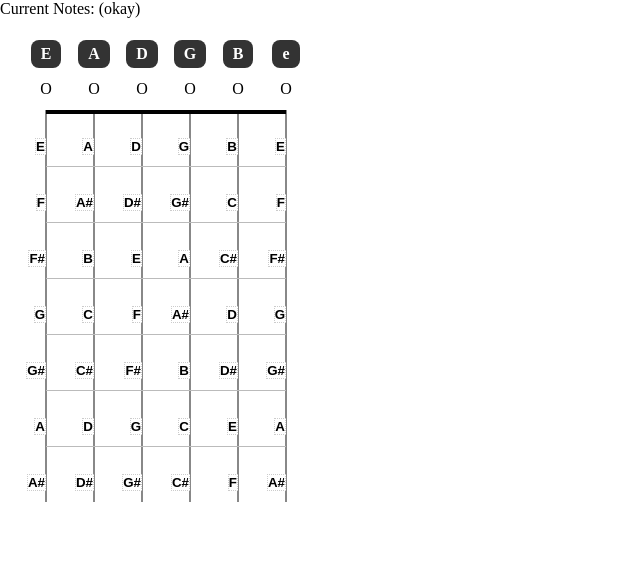
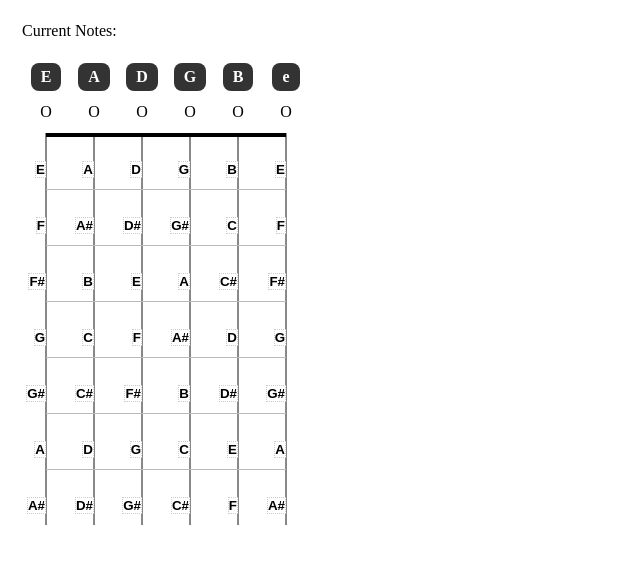
Before and after one commit to seangravener/fretboard-react, a React (Vite) app: page / in a window 1280 px wide. Shown: the top 564 px of the page, without its empty margins (0-640 px from the left). Built offline with nearby package versions, Linux system fonts and the light colour scheme.

Commit message:
Refactor with FretboardProvider and Fretboard

```diff
--- a/src/App.tsx
+++ b/src/App.tsx
@@ -1,20 +1,25 @@
 import { DEFAULT_TUNING, DEFAULT_FRETS } from "./features/fretboard/constants";
 import { useFretboard } from "./features/fretboard/hooks/useFretboard";
 import { FretboardDisplay } from "./features/fretboard/components/FretboardDisplay";
+import { FretboardProvider } from "./features/fretboard/contexts/FretboardProvider";
+import { Fretboard } from "./features/fretboard/components/Fretboard";
 
 export const App = () => {
-  const { fretboard, highlightFret } = useFretboard(
-    DEFAULT_TUNING,
-    DEFAULT_FRETS
-  );
+  // const { fretboard, highlightFret } = useFretboard(
+  //   DEFAULT_TUNING,
+  //   DEFAULT_FRETS
+  // );
 
   return (
-    <div>
-      <FretboardDisplay
-        fretboard={fretboard}
-        onFretClick={highlightFret}
-        options={{ displayNotes: true }}
-      />
-    </div>
+    <FretboardProvider>
+      <div>
+        <Fretboard />
+        {/* <FretboardDisplay
+          fretboard={fretboard}
+          onFretClick={highlightFret}
+          options={{ displayNotes: true }}
+        /> */}
+      </div>
+    </FretboardProvider>
   );
 };
--- /dev/null
+++ b/src/features/fretboard/components/Fretboard.tsx
@@ -0,0 +1,14 @@
+import { useFretboardContext } from "../hooks/useFretboardContext";
+import { FretboardDisplay } from "./FretboardDisplay";
+
+export const Fretboard = () => {
+  const { fretboard, highlightFret } = useFretboardContext();
+
+  return (
+    <FretboardDisplay
+      fretboard={fretboard}
+      onFretClick={highlightFret}
+      options={{ displayNotes: true }}
+    />
+  );
+};
--- a/src/features/fretboard/components/FretboardDisplay.tsx
+++ b/src/features/fretboard/components/FretboardDisplay.tsx
@@ -1,3 +1,4 @@
+import { useFretboardContext } from "../hooks/useFretboardContext";
 import { Fretboard, FretNumber } from "../types";
 import { getStringIndicator } from "../util";
 import "./FretboardDisplay.css";
@@ -39,15 +40,16 @@ export const FretboardNoteLabels = () => {
 };
 
 export const CurrentChordDisplay = ({
-  fretboard,
   style,
 }: {
-  fretboard: Fretboard;
   style: React.CSSProperties;
 }) => {
+  const { currentNotes } = useFretboardContext();
+
   return (
     <div style={style}>
-      Current Notes: {fretboard.currentNotes?.join("/")} (okay)
+      Current Notes:{" "}
+      <code style={{ fontSize: "1rem" }}>{currentNotes?.join(" / ")}</code>
     </div>
   );
 };
@@ -59,10 +61,7 @@ export const FretboardDisplay = ({
 }: Props) => {
   return (
     <>
-      <CurrentChordDisplay
-        fretboard={fretboard}
-        style={{ marginBottom: "22px" }}
-      />
+      <CurrentChordDisplay style={{ margin: "22px" }} />
 
       <div className="fretboard-container">
         <FretboardNoteLabels />
--- /dev/null
+++ b/src/features/fretboard/contexts/FretboardContext.tsx
@@ -0,0 +1,12 @@
+import { createContext } from "react";
+import { Fretboard, FretNumber } from "../types";
+
+interface FretboardContextType {
+  fretboard: Fretboard;
+  highlightFret: (stringNumber: number, fretNumber: FretNumber) => void;
+  currentNotes: string[];
+}
+
+export const FretboardContext = createContext<FretboardContextType | null>(
+  null
+);
--- /dev/null
+++ b/src/features/fretboard/contexts/FretboardProvider.tsx
@@ -0,0 +1,14 @@
+import { ReactNode } from "react";
+import { useFretboard } from "../hooks/useFretboard";
+import { DEFAULT_FRETS, DEFAULT_TUNING } from "../constants";
+import { FretboardContext } from "./FretboardContext";
+
+export const FretboardProvider = ({ children }: { children: ReactNode }) => {
+  const fretboardState = useFretboard(DEFAULT_TUNING, DEFAULT_FRETS);
+
+  return (
+    <FretboardContext.Provider value={fretboardState}>
+      {children}
+    </FretboardContext.Provider>
+  );
+};
--- /dev/null
+++ b/src/features/fretboard/hooks/useFretboardContext.tsx
@@ -0,0 +1,13 @@
+import { useContext } from "react";
+import { FretboardContext } from "../contexts/FretboardContext";
+
+export const useFretboardContext = () => {
+  const context = useContext(FretboardContext);
+
+  if (!context) {
+    throw new Error(
+      "useFretboardContext must be used within FretboardProvider"
+    );
+  }
+  return context;
+};
```
